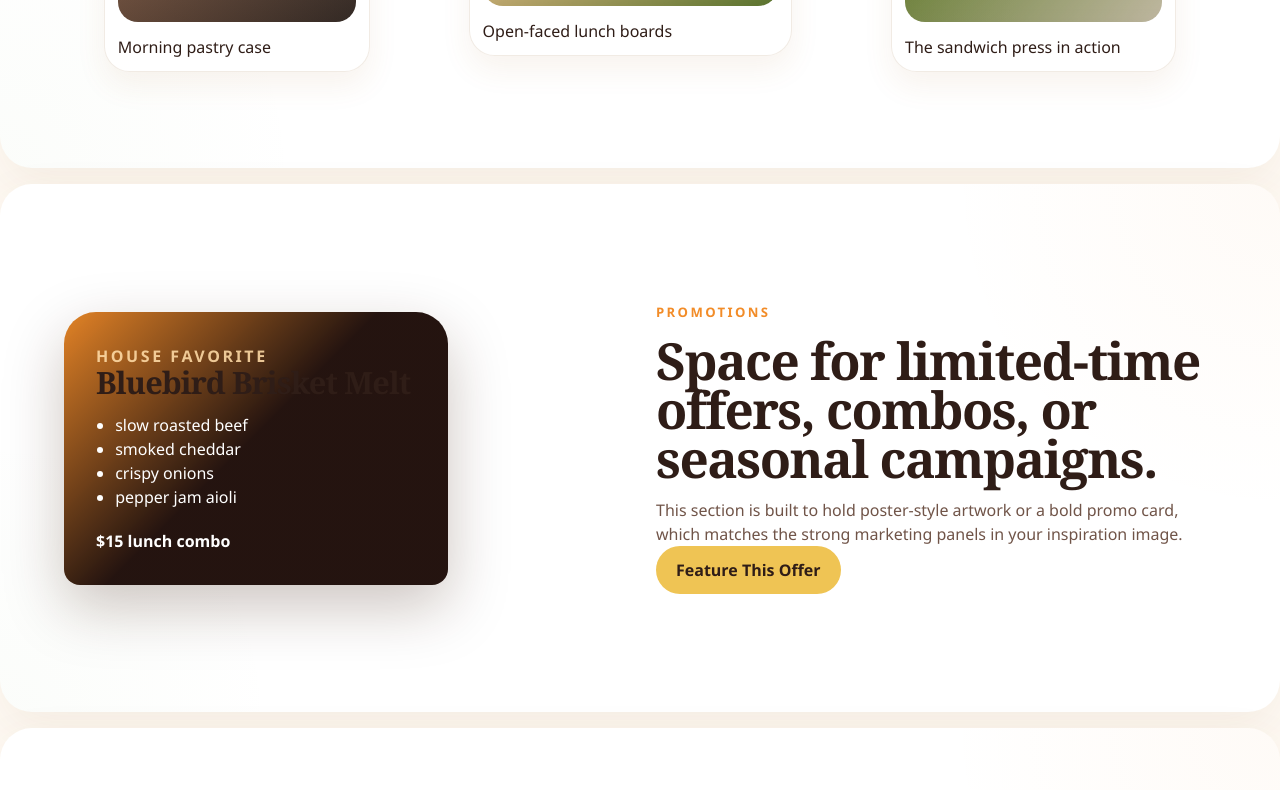
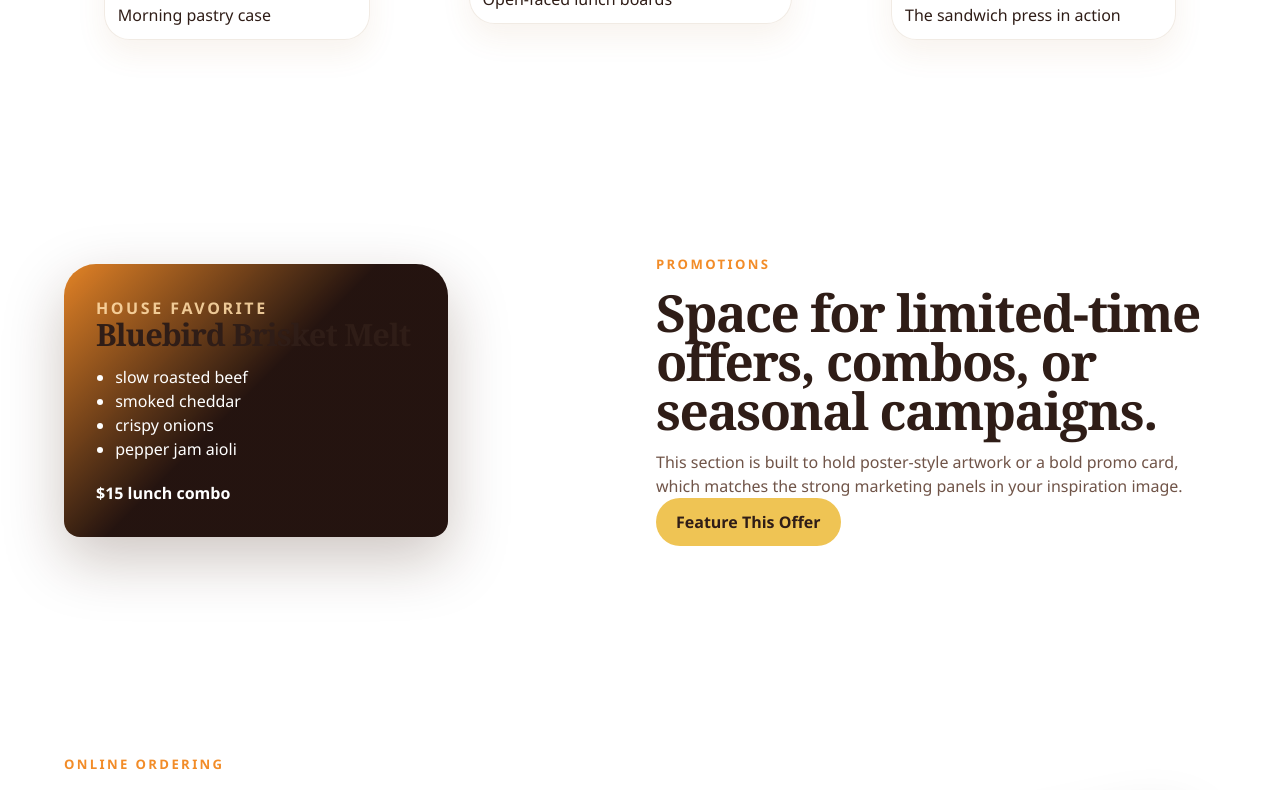
Before and after one commit to andrewchwalik/bluebird, a React (Vite) app: page / in a window 1280 px wide. Shown: the part 2740-3530 px from the top of the page. Built offline with nearby package versions, Linux system fonts and the light colour scheme.

Commit message:
Unify lower sections on white background

```diff
--- a/src/App.css
+++ b/src/App.css
@@ -229,24 +229,18 @@
   }
 }
 
+main {
+  background: #fff;
+}
+
 .section {
   display: grid;
   gap: 2rem;
   padding: 5rem clamp(2.75rem, 5vw, 5.5rem);
-  margin-top: 1rem;
-  border-radius: 2rem;
+  margin-top: 0;
+  border-radius: 0;
   background: #fff;
-  box-shadow: 0 18px 50px rgba(131, 89, 39, 0.08);
-}
-
-.section::before {
-  content: '';
-  position: absolute;
-  inset: 0;
-  background:
-    radial-gradient(circle at top right, rgba(242, 140, 40, 0.04), transparent 24%),
-    radial-gradient(circle at bottom left, rgba(133, 179, 99, 0.03), transparent 20%);
-  pointer-events: none;
+  box-shadow: none;
 }
 
 .intro-section,
@@ -264,10 +258,6 @@
   background: #fff;
   box-shadow: none;
   gap: 1.5rem;
-}
-
-.intro-section::before {
-  display: none;
 }
 
 .popular-header {
```
